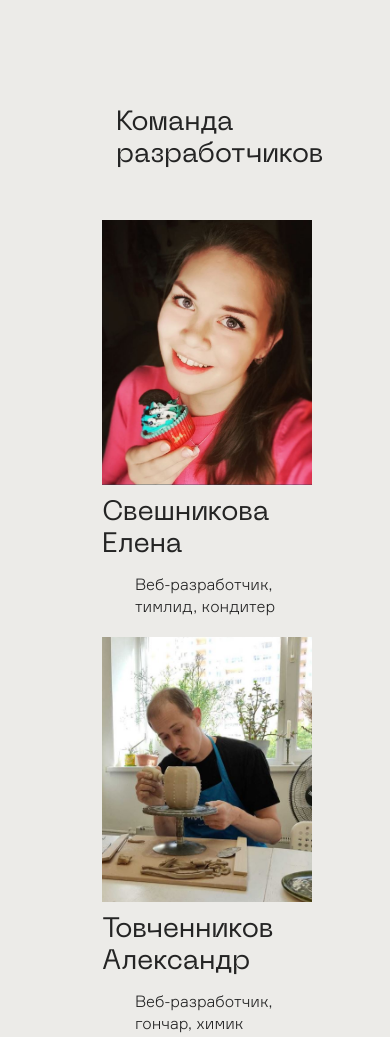
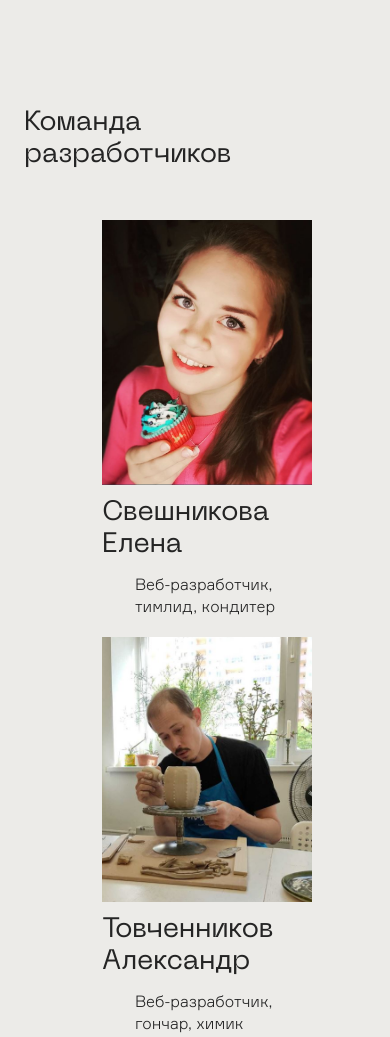
Before and after one commit to Elena-Cake/lubimovka, a plain HTML site: page index.html in a window 390 px wide. Shown: the part 6228-7265 px from the top of the page. Drawn offline with nearby package versions, Linux system fonts and the light colour scheme.

Commit message:
feat: адаптивность

```diff
--- a/blocks/developers/__cards/developers__cards.css
+++ b/blocks/developers/__cards/developers__cards.css
@@ -2,7 +2,7 @@
     max-width: 800px;
     list-style: none;
     padding: 0;
-    margin: 0;
+    margin: 0 auto;
     display: flex;
     flex-wrap: wrap;
     justify-content: space-around;
--- a/blocks/developers/__title/developers__title.css
+++ b/blocks/developers/__title/developers__title.css
@@ -3,3 +3,9 @@
     margin-bottom: 48px;
     margin-left: 92px;
 }
+
+@media screen and (max-width: 1023px){
+    .developers__title {
+        margin-left: 0;
+    }
+}
--- a/index.html
+++ b/index.html
@@ -525,7 +525,7 @@
         <li class="developers__card">
           <img class="developers__photo" src="./images/filyaev.jpg" alt="Филяев Константин">
           <h3 class="developers__name">Филяев Константин</h3>
-          <p class="developers__subtitle">Веб-разработчик</p>
+          <p class="developers__subtitle">Веб-разработчик, диджей</p>
         </li>
         <li class="developers__card">
           <img class="developers__photo" src="./images/proydakov.jpg" alt="Пройдаков Стас">
```
